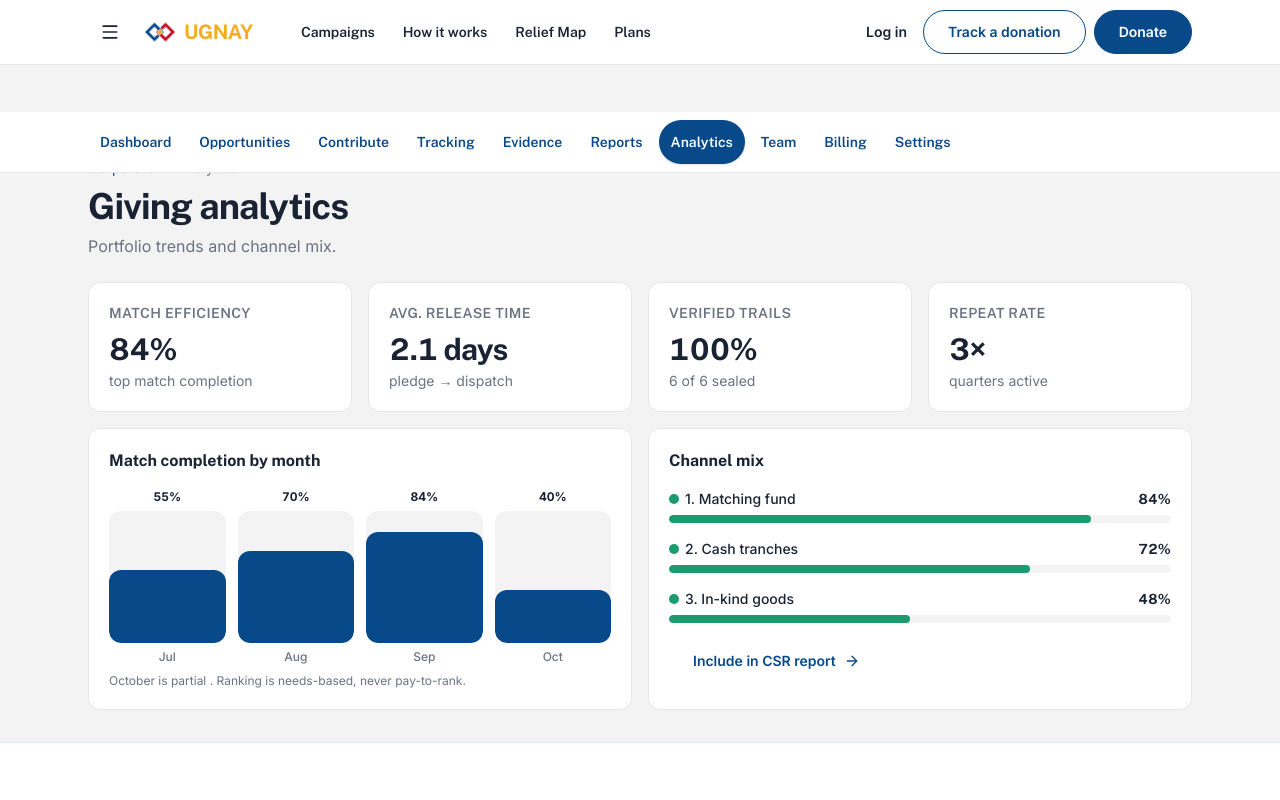
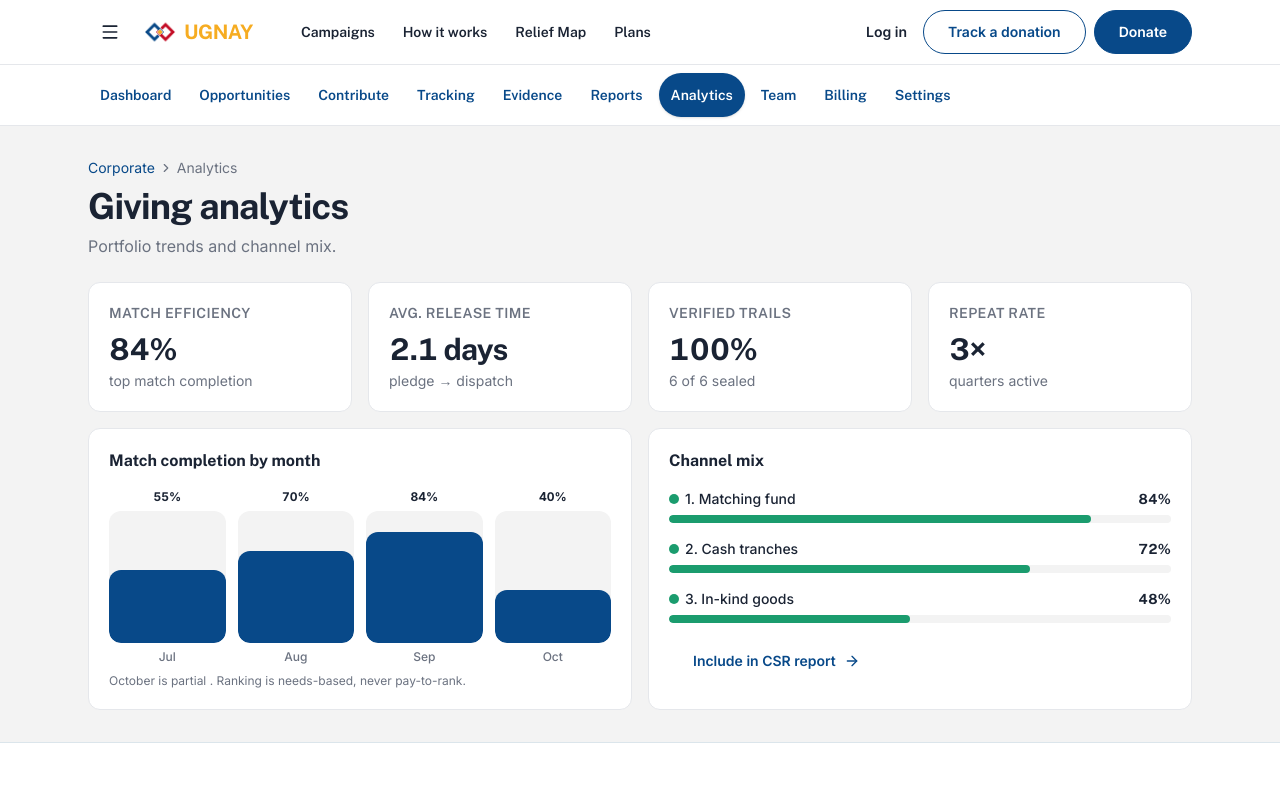
Before and after one commit to ralph-16/psc-project, a Next.js app: page /corporate/analytics in a window 1280 px wide. Shown: the top 800 px of the page. Built offline with nearby package versions, Linux system fonts and the light colour scheme.

Commit message:
fix: corporate subnav sticky offset after partner-strip removal

```diff
--- a/app/corporate/layout.tsx
+++ b/app/corporate/layout.tsx
@@ -7,7 +7,7 @@ export default function CorporateLayout({ children }: { children: React.ReactNod
   return (
     <div className="flex min-h-full flex-col">
       <SiteHeader />
-      <div className="sticky top-16 z-30 border-b border-[#e5e7eb] bg-white pb-safe md:top-28">
+      <div className="sticky top-16 z-30 border-b border-[#e5e7eb] bg-white pb-safe">
         <div className="mx-auto max-w-6xl px-4 sm:px-6">
           <CorporateNav />
         </div>
```
